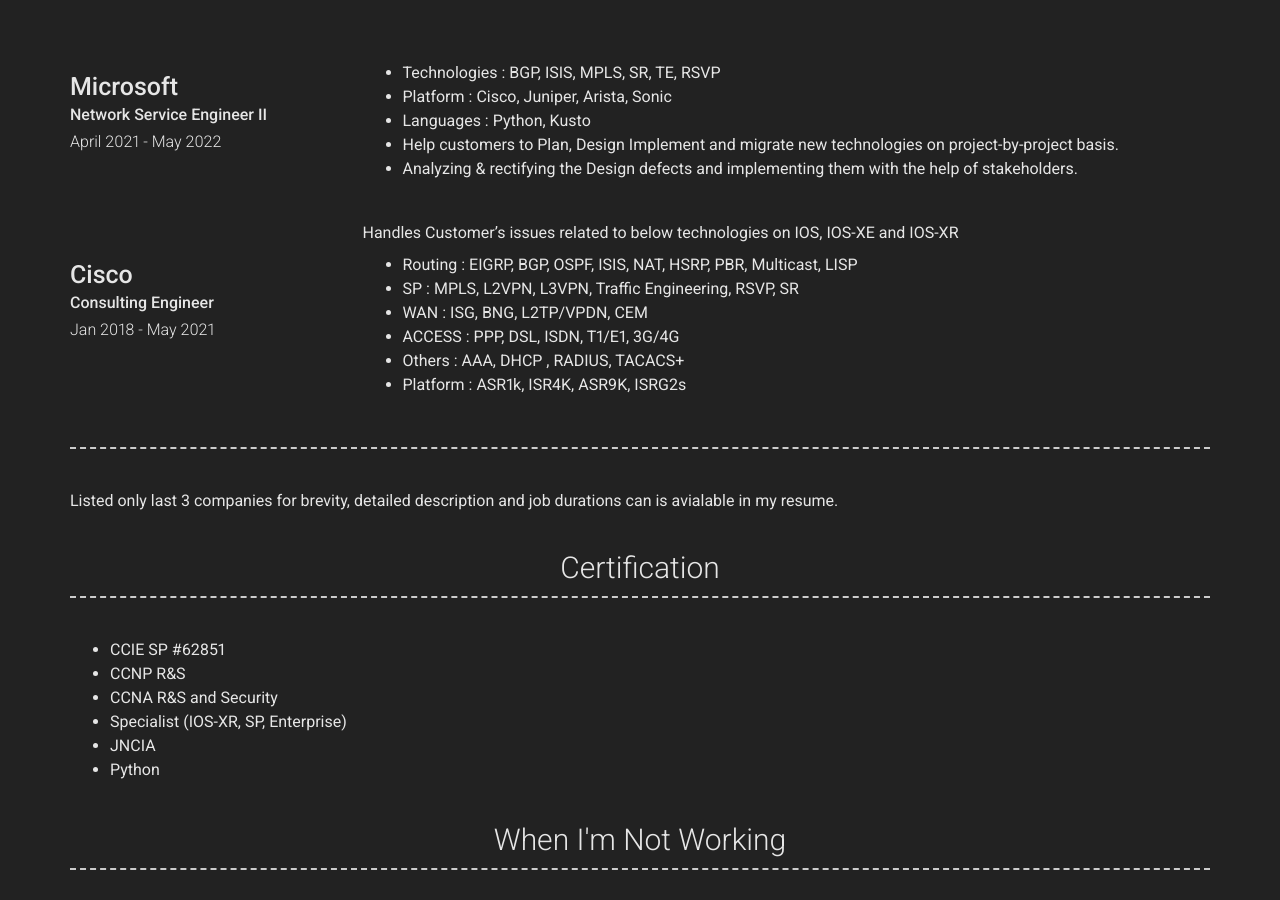
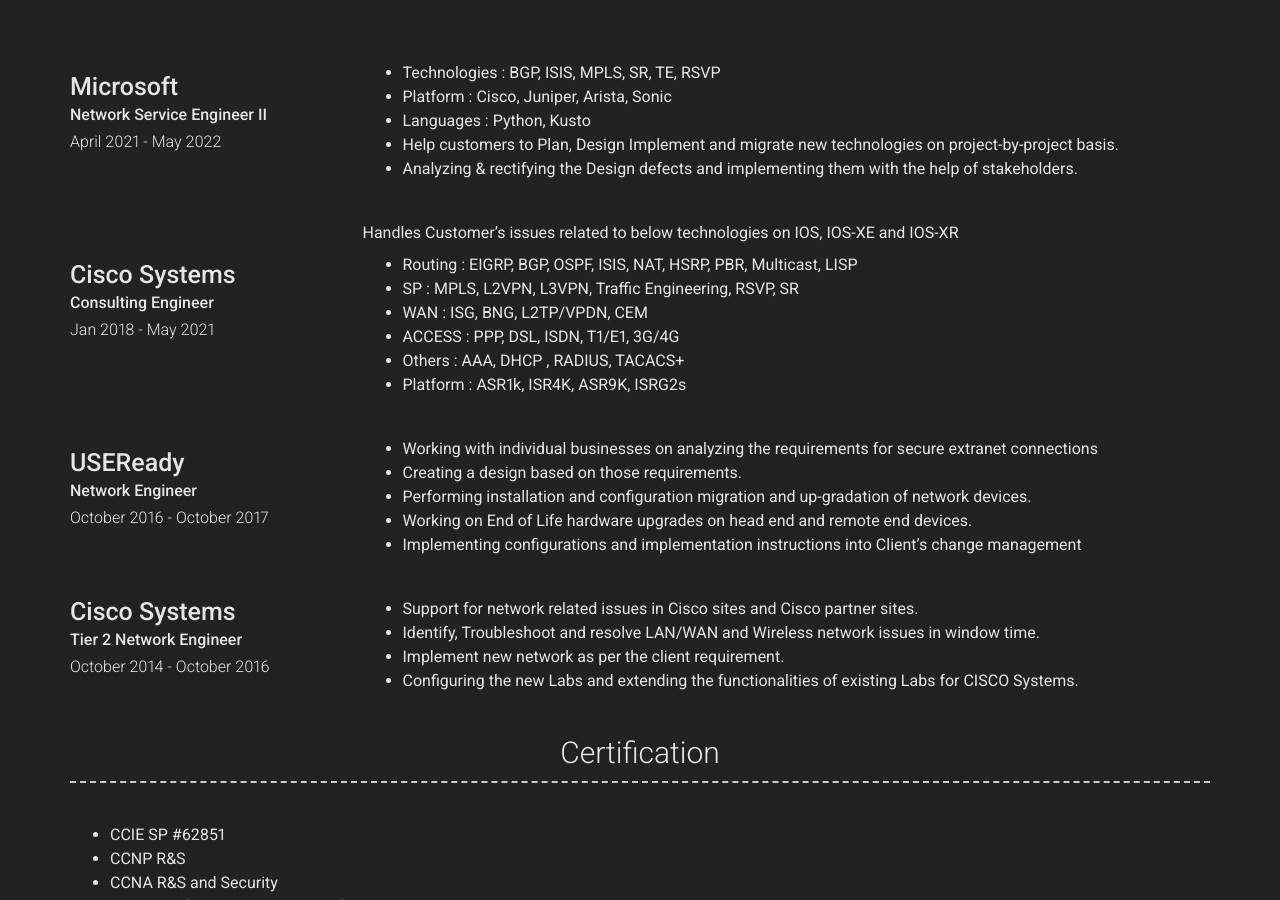
Before and after one commit to vishnu-indusekharan/resume, a Jekyll site: the page built from index.md, in a window 1280 px wide and 900 px high, scrolled down 712 px. Built offline with Jekyll 4.4.1, drawn with Linux system fonts in a browser that asks for light colours; nearby versions of some CDN libraries.

Commit message:
Updated JD

```diff
--- a/_config.yml
+++ b/_config.yml
@@ -71,7 +71,6 @@ content:
     content:
       - layout: left
         title: Amazon Web Service
-        icon: fa-brands fa-aws
         sub_title: Network Development Engineer II
         caption: June 2022 - Present
         description: |
@@ -81,7 +80,6 @@ content:
 
       - layout: left
         title: Microsoft
-        icon: fa-brands fa-microsoft
         sub_title: Network Service Engineer II
         caption: April 2021 - May 2022
         description: |
@@ -92,8 +90,7 @@ content:
          * Analyzing & rectifying the Design defects and implementing them with the help of stakeholders.
 
       - layout: left
-        title: Cisco
-        icon: fa-regular fa-bridge-suspension
+        title: Cisco Systems
         sub_title: Consulting Engineer
         caption: Jan 2018 - May 2021
         description: |
@@ -105,11 +102,26 @@ content:
           * Others : AAA, DHCP , RADIUS, TACACS+
           * Platform : ASR1k, ISR4K, ASR9K, ISRG2s
 
-  - title:
-    layout: text
-    content: | # this will include new lines to allow paragraphs
-      Listed only last 3 companies for brevity, detailed description and job durations can is avialable in my resume.
+      - layout: left
+        title: USEReady
+        sub_title: Network Engineer
+        caption: October 2016 - October 2017
+        description: |
+          * Working with individual businesses on analyzing the requirements for secure extranet connections
+          * Creating a design based on those requirements.
+          * Performing installation and configuration migration and up-gradation of network devices.
+          * Working on End of Life hardware upgrades on head end and remote end devices.
+          * Implementing configurations and implementation instructions into Client’s change management
 
+      - layout: left
+        title: Cisco Systems
+        sub_title: Tier 2 Network Engineer
+        caption: October 2014 - October 2016
+        description: |
+          * Support for network related issues in Cisco sites and Cisco partner sites.
+          * Identify, Troubleshoot and resolve LAN/WAN and Wireless network issues in window time.
+          * Implement new network as per the client requirement.
+          * Configuring the new Labs and extending the functionalities of existing Labs for CISCO Systems.
 
   - title: Certification
     layout: text
```
